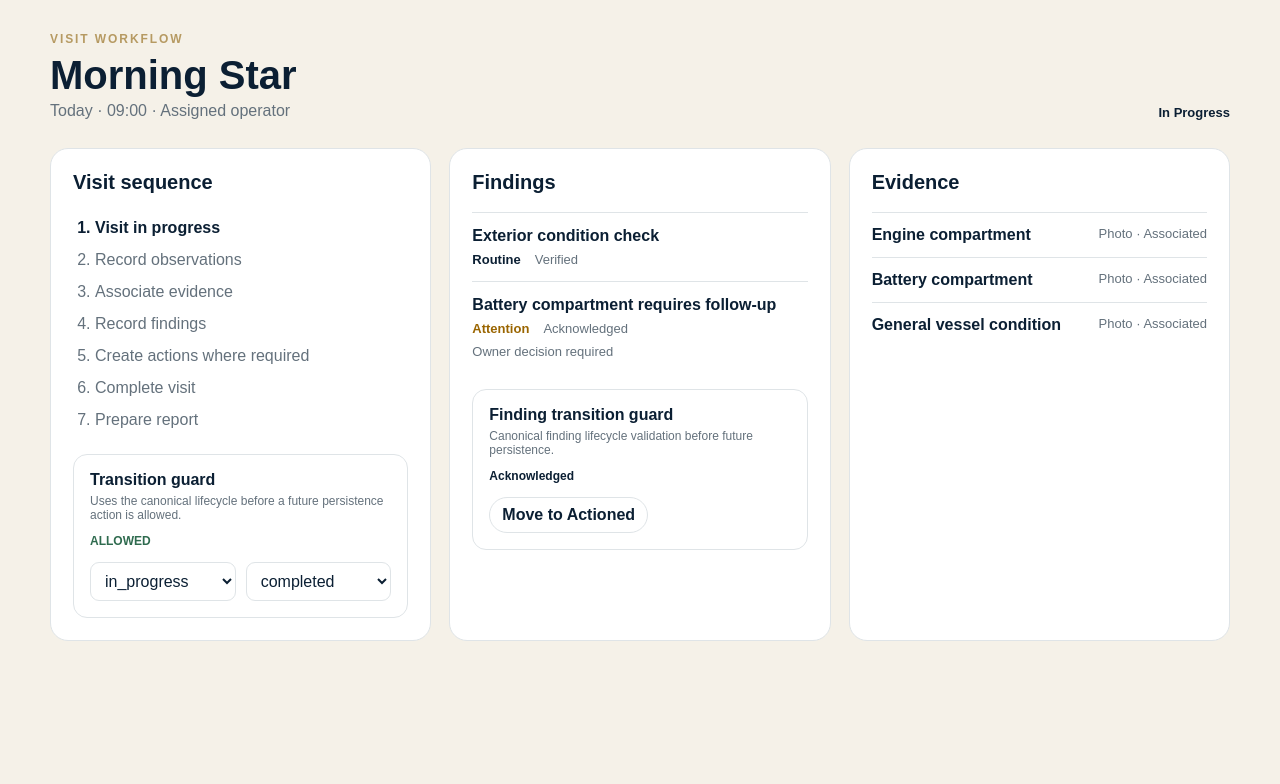
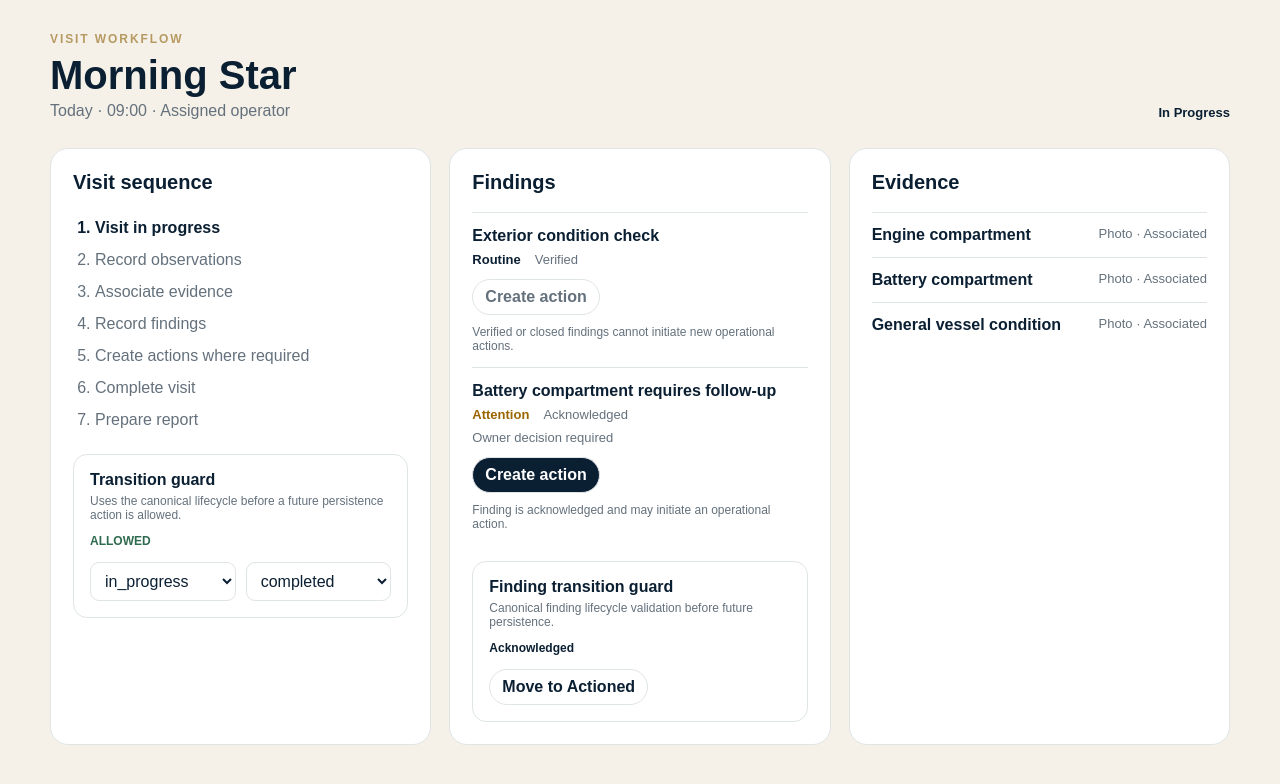
Before and after one commit to zabuilds/MMC-, a Next.js app: page /operations/visits/1 in a window 1280 px wide. Shown: the top 784 px of the page. Built offline with nearby package versions, Linux system fonts and the light colour scheme.

Commit message:
connect finding action eligibility in visit workflow

```diff
--- a/app/operations/visits/[visitId]/page.tsx
+++ b/app/operations/visits/[visitId]/page.tsx
@@ -1,5 +1,6 @@
 import { TransitionGuard } from "@/components/operations/TransitionGuard";
 import { FindingTransitionGuard } from "@/components/operations/FindingTransitionGuard";
+import { canCreateActionForFinding, getFindingActionCreationReason } from "@/lib/domain/operations-adapter";
 
 type Finding = {
   title: string;
@@ -42,6 +43,14 @@ const tone: Record<Finding["priority"], string> = {
   Critical: "#9b2c2c",
 };
 
+const findingStatusMap: Record<Finding["status"], "open" | "acknowledged" | "actioned" | "verified" | "closed"> = {
+  Open: "open",
+  Acknowledged: "acknowledged",
+  Actioned: "actioned",
+  Verified: "verified",
+  Closed: "closed",
+};
+
 export default function VisitDetailPage() {
   return (
     <main style={{ minHeight: "100vh", padding: "32px 24px 64px" }}>
@@ -72,7 +81,10 @@ export default function VisitDetailPage() {
 
           <article style={{ background: "var(--white)", border: "1px solid var(--line)", borderRadius: 18, padding: 22 }}>
             <h2 style={{ margin: "0 0 18px", color: "var(--navy)", fontSize: 20 }}>Findings</h2>
-            {findings.map((finding) => (
+            {findings.map((finding) => {
+              const findingStatus = findingStatusMap[finding.status];
+              const actionAllowed = canCreateActionForFinding(findingStatus);
+              return (
                 <div key={finding.title} style={{ padding: "14px 0", borderTop: "1px solid var(--line)" }}>
                   <strong style={{ color: "var(--navy)" }}>{finding.title}</strong>
                   <div style={{ marginTop: 7, display: "flex", gap: 14, flexWrap: "wrap", fontSize: 13 }}>
@@ -80,8 +92,20 @@ export default function VisitDetailPage() {
                     <span style={{ color: "var(--muted)" }}>{finding.status}</span>
                   </div>
                   {finding.action && <div style={{ marginTop: 8, color: "var(--muted)", fontSize: 13 }}>{finding.action}</div>}
+                  <div style={{ marginTop: 12, display: "flex", alignItems: "center", gap: 10, flexWrap: "wrap" }}>
+                    <button
+                      type="button"
+                      disabled={!actionAllowed}
+                      title={getFindingActionCreationReason(findingStatus)}
+                      style={{ border: "1px solid var(--line)", background: actionAllowed ? "var(--navy)" : "var(--cream)", color: actionAllowed ? "white" : "var(--muted)", borderRadius: 999, padding: "8px 12px", fontWeight: 800, cursor: actionAllowed ? "pointer" : "not-allowed" }}
+                    >
+                      Create action
+                    </button>
+                    <span style={{ color: "var(--muted)", fontSize: 12 }}>{getFindingActionCreationReason(findingStatus)}</span>
                   </div>
-            ))}
+                </div>
+              );
+            })}
             <FindingTransitionGuard />
           </article>
 
```
Lines whose indentation alone changed are shown as unchanged.
